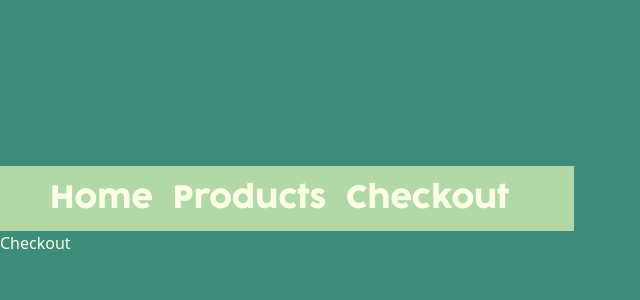
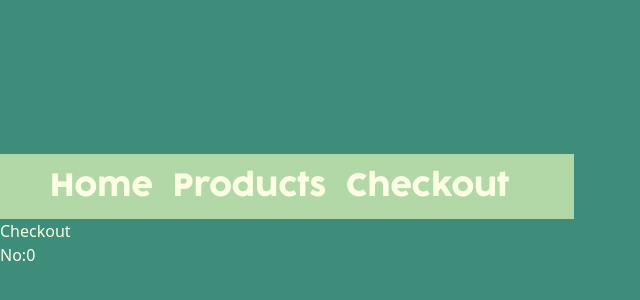
Before and after one commit to efong14/Shopping-Cart, a React (Vite) app: page /nav/checkout in a window 1280 px wide. Shown: the part 190-490 px from the top of the page, without its empty margins (0-640 px from the left). Built offline with nearby package versions, Linux system fonts and the light colour scheme.

Commit message:
Adds useOutletContext to transfer products to cart

```diff
--- a/src/components/Checkout/Checkout.jsx
+++ b/src/components/Checkout/Checkout.jsx
@@ -1,7 +1,11 @@
+import { useOutletContext } from 'react-router-dom';
+
 export default function Checkout() {
+  const { counter } = useOutletContext();
   return (
     <>
       <div>Checkout</div>
+      <div>No:{counter}</div>
     </>
   );
 }
--- a/src/components/Navbar/Navbar.jsx
+++ b/src/components/Navbar/Navbar.jsx
@@ -1,8 +1,15 @@
+import { useState } from 'react';
 import styles from './Navbar.module.css';
 import { Link } from 'react-router-dom';
 import { Outlet } from 'react-router-dom';
+// LOADING SCREEN FOR PRODUCT PAGE
+// IMPORTATT!!!
 
 export default function Navbar() {
+  const [counter, setCounter] = useState(0);
+  function addCount() {
+    setCounter(counter + 1);
+  }
   return (
     <>
       <div className={styles.navBar}>
@@ -18,7 +25,7 @@ export default function Navbar() {
           Checkout
         </Link>
       </div>
-      <Outlet />
+      <Outlet context={{ addCount, counter }} />
     </>
   );
 }
--- a/src/components/Products/Products.jsx
+++ b/src/components/Products/Products.jsx
@@ -1,22 +1,28 @@
+import { useOutlet, useOutletContext } from 'react-router-dom';
 import styles from './Products.module.css';
 import { useEffect, useState } from 'react';
-// Stick buttons to bottom of card?
 
 const fetcher = (setter) => {
-  fetch('https://fakestoreapi.com/products')
+  fetch('https://fakestoreapi.com/products', { mode: 'cors' })
     .then((response) => response.json())
-    .then((products) => setter(products));
+    .then((products) => setter(products))
+    .catch((error) => console.log(error));
 };
 
-function Buttons() {
+function Buttons({ addCount }) {
   const [productAmount, setProductAmount] = useState(0);
 
   const addClick = () => {
-    setProductAmount(productAmount + 1);
+    const newAmount = productAmount + 1;
+    setProductAmount(newAmount);
+    // testing
+    // REMOVE AFTER TESTING
+    addCount();
   };
   const subtractClick = () => {
     if (productAmount === 0) return;
-    setProductAmount(productAmount - 1);
+    const newAmount = productAmount - 1;
+    setProductAmount(newAmount);
   };
 
   return (
@@ -39,14 +45,7 @@ function Buttons() {
 
 function Products({ fetchs }) {
   const [productList, setProductList] = useState(null);
-  const [productAmount, setProductAmount] = useState(0);
-
-  const addClick = () => {
-    setProductAmount(productAmount + 1);
-  };
-  const subtractClick = () => {
-    setProductAmount(productAmount - 1);
-  };
+  const { addCount } = useOutletContext();
 
   function capitalize(x) {
     return String(x).charAt(0).toUpperCase() + String(x).slice(1);
@@ -59,7 +58,6 @@ function Products({ fetchs }) {
   if (!productList) {
     return <p> Loading!</p>;
   }
-  console.log(productList);
 
   return (
     <>
@@ -77,7 +75,7 @@ function Products({ fetchs }) {
                   <div className={styles.numBox}>
                     <div className={styles.productPrice}> ${item.price} </div>
                     <div className={styles.productBtnContainer}>
-                      <Buttons />
+                      <Buttons addCount={addCount} />
                     </div>
                   </div>
                 </div>
```
